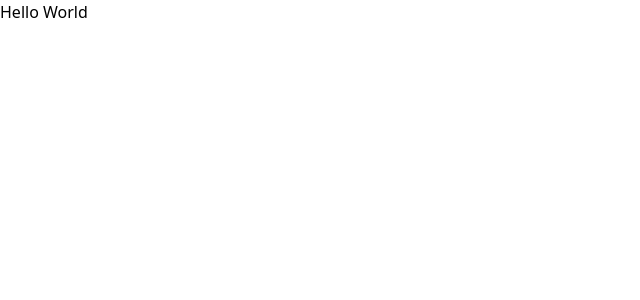
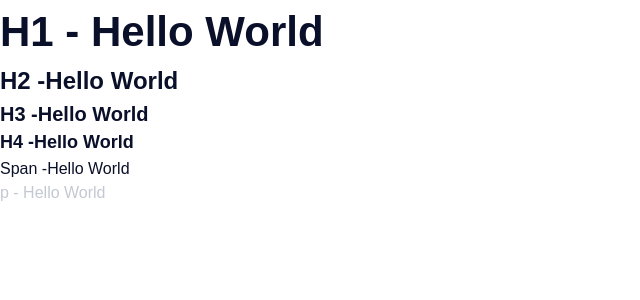
Before and after one commit to Agile-Innovators/SURU-Development, a React (Vite) app: page / in a window 1280 px wide. Shown: the top 300 px of the page, without its empty margins (0-640 px from the left). Built offline with nearby package versions, Linux system fonts and the light colour scheme.

Commit message:
Agregar estilos a las etiquetas principales

```diff
--- a/src/App.jsx
+++ b/src/App.jsx
@@ -1,7 +1,12 @@
 function App() {
     return (
         <>
-            <h1>Hello World</h1>
+            <h1>H1 - Hello World</h1>
+            <h2>H2 -Hello World</h2>
+            <h3>H3 -Hello World</h3>
+            <h4>H4 -Hello World</h4>
+            <span>Span -Hello World</span>
+            <p>p - Hello World</p>
         </>
     );
 }
--- a/tailwind.config.js
+++ b/tailwind.config.js
@@ -18,7 +18,56 @@ export default {
         grey: '#6D7585',
         'light-grey': '#C3C8D2'
       }
+
+
     },
   },
-  plugins: [],
+  plugins: [
+    function ({ addBase, theme }) {
+      addBase({
+        'h1': {
+          fontSize: '2.625rem',
+          color: theme('colors.primary'),
+          fontFamily: theme('fontFamily.primary'),
+          fontWeight: '700', //Bold
+        },
+        'h2': {
+          fontSize: '1.5rem', //24px
+          color: theme('colors.primary'),
+          fontFamily: theme('fontFamily.primary'),
+          fontWeight: '600', //Semi-bold
+        },
+        'h3': {
+          fontSize: '1.25rem', //20px
+          color: theme('colors.primary'),
+          fontFamily: theme('fontFamily.primary'),
+          fontWeight: '600', //Semi-bold
+        },
+        'h4': {
+          fontSize: '1.125rem', //18px
+          color: theme('colors.primary'),
+          fontFamily: theme('fontFamily.primary'),
+          fontWeight: '600', //Semi-bold
+        },
+        'h5': {
+          fontSize: '1rem', //16px
+          color: theme('colors.primary'),
+          fontFamily: theme('fontFamily.primary'),
+          fontWeight: '400', //Regular
+        },
+        'span': {
+          fontSize: '1rem', //16px
+          color: theme('colors.primary'),
+          fontFamily: theme('fontFamily.primary'),
+          fontWeight: '400', //Regular
+        },
+        'p': {
+          fontSize: '1rem', //16px
+          color: theme('colors.light-grey'),
+          fontFamily: theme('fontFamily.primary'),
+          fontWeight: '300', //regular
+        },
+      })
+    }
+  ],
 }
```
